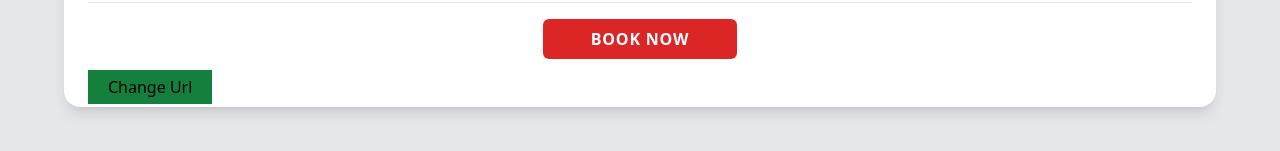
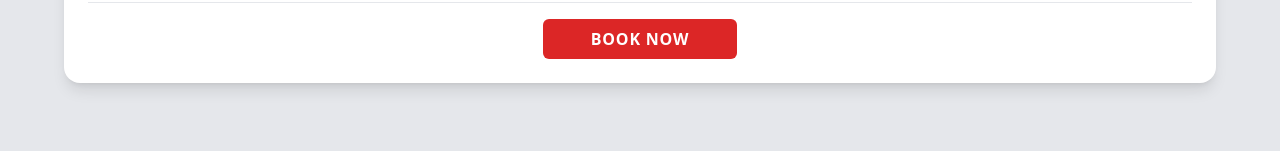
Before and after one commit to daver987/hpl-stripe-checkout, a Nuxt app: page /Checkout in a window 1280 px wide. Shown: the part 519-670 px from the top of the page. Built offline with nearby package versions, Linux system fonts and the light colour scheme.

Commit message:
Experiment with query params

```diff
--- a/components/CheckoutCard.vue
+++ b/components/CheckoutCard.vue
@@ -113,10 +113,10 @@ const createSession = async () => {
         </button>
       </div>
     </form>
-    <a
-      class="px-5 py-1.5 bg-green-700"
-      href="http://localhost:3000?amount=34.78"
-      >Change Url</a
-    >
+    <!--    <a-->
+    <!--      class="px-5 py-1.5 bg-green-700"-->
+    <!--      href="http://localhost:3000?amount=34.78"-->
+    <!--      >Change Url</a-->
+    <!--    >-->
   </div>
 </template>
```
Also changed, not shown: 1 other file (tests, documents, lock files or other folders).
